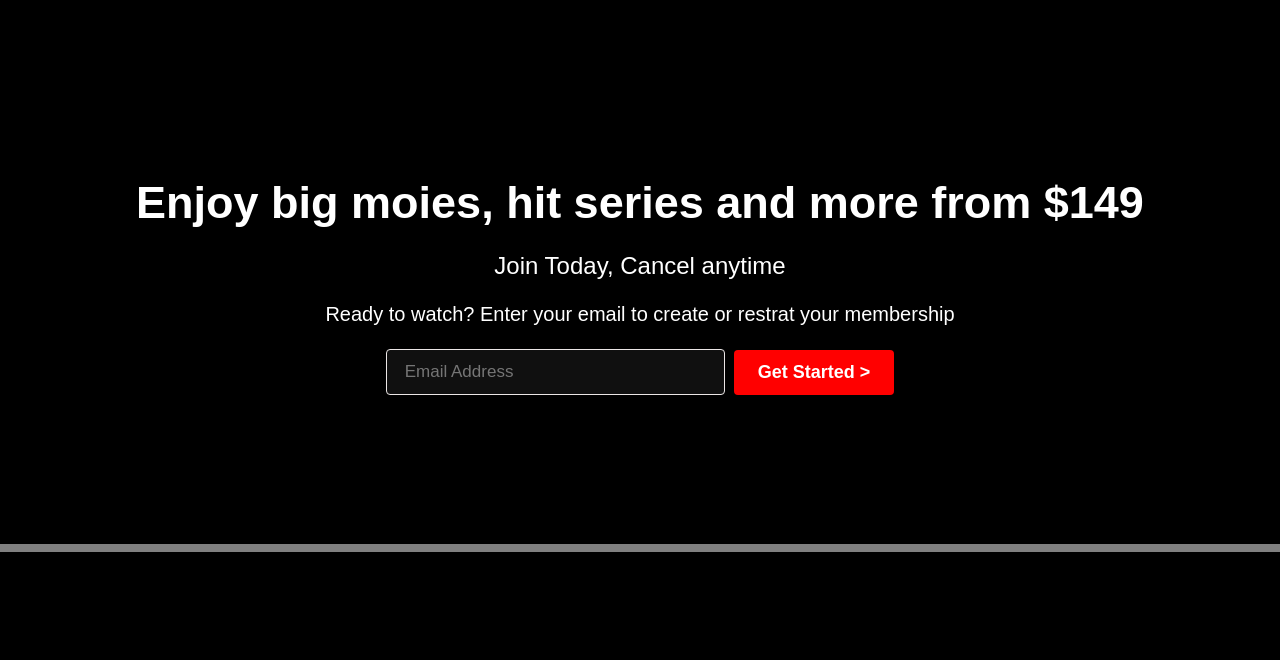
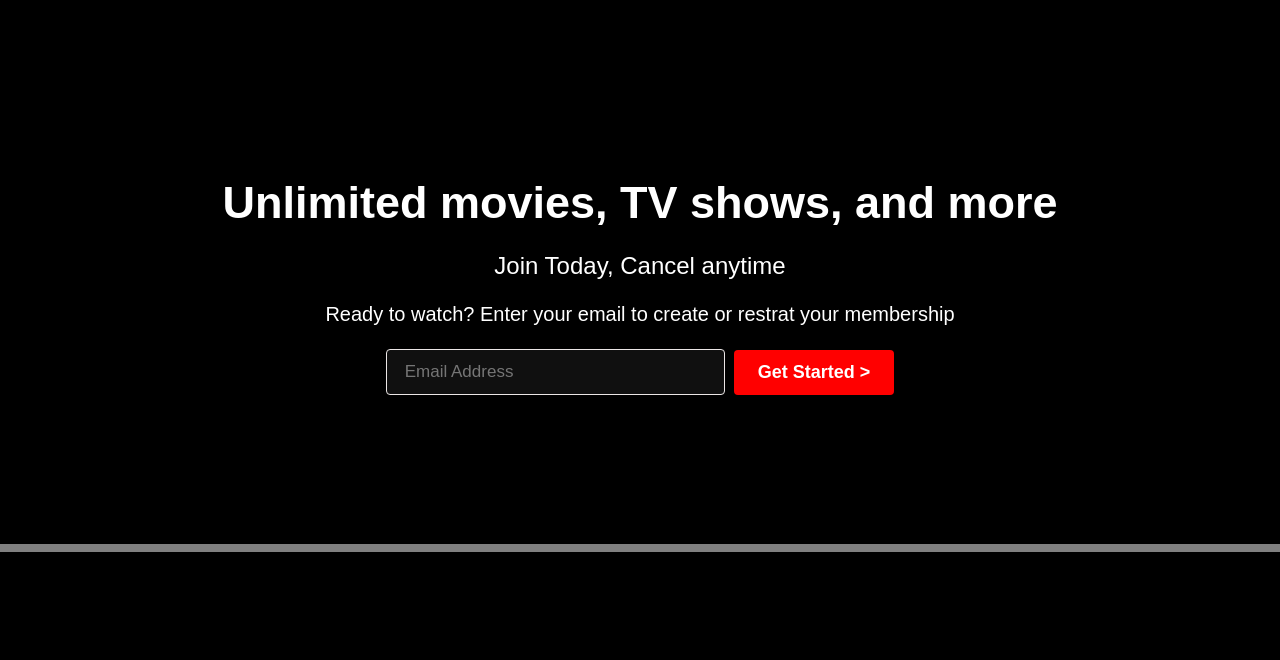
Before and after one commit to shakeelahmadcoder/Netflix-Website-Clone-, a plain HTML site: page index.html in a window 1280 px wide. Shown: the part 96-756 px from the top of the page. Drawn offline with Linux system fonts and the light colour scheme.

Commit message:
Update index.html

```diff
--- a/index.html
+++ b/index.html
@@ -22,7 +22,8 @@
         </div>
 
         <div class="hero">
-            <span>Enjoy big moies, hit series and more from $149</span>
+            <span>Unlimited movies, TV shows, and more
+</span>
             <span>Join Today, Cancel anytime</span>
             <span>Ready to watch? Enter your email to create or restrat your membership</span>
             <div class="hero-buttons">
```
